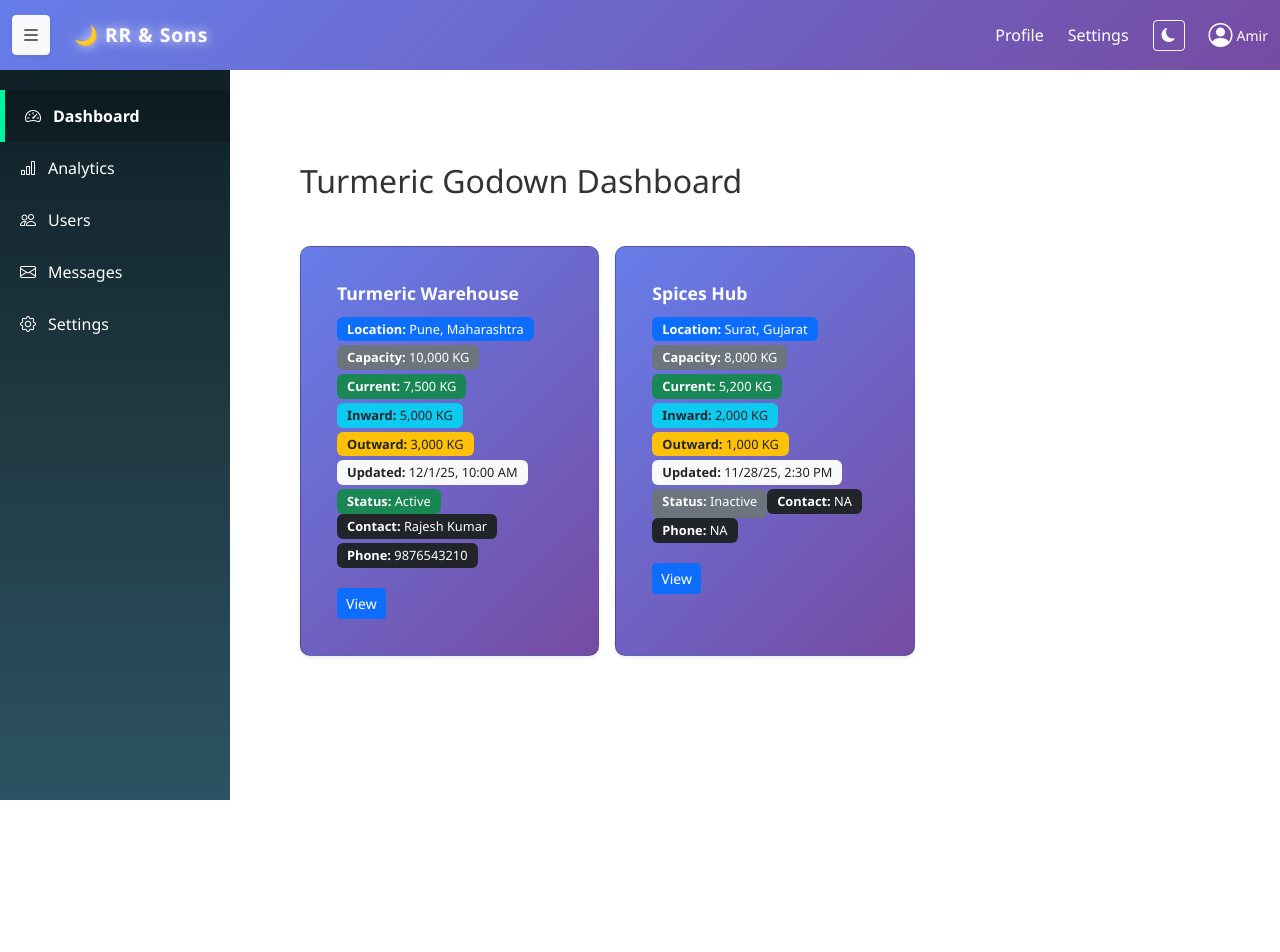
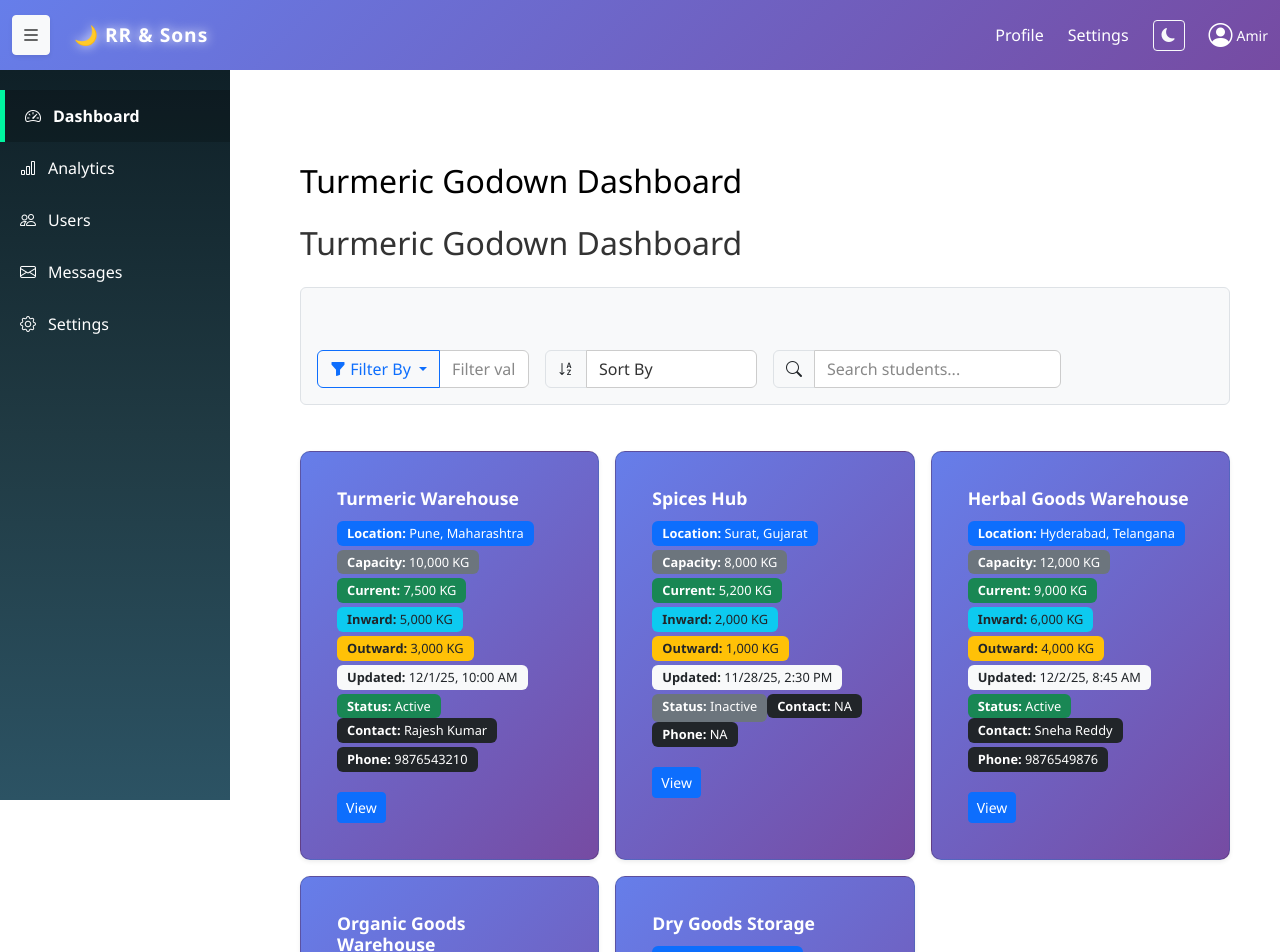
Before and after one commit to learningjsfor6m-ui/RR-turmeric-project, an Angular app: page / in a window 1280 px wide. Shown: the top 952 px of the page. Before the commit the page ends 800 px from the top, so only its background shows below. Built offline with nearby package versions, Linux system fonts and the light colour scheme.

Commit message:
#3 committing for.. 1.Added interpolation, 2.common filter component, 3.created pipe for filter.

```diff
--- a/package.json
+++ b/package.json
@@ -34,9 +34,14 @@
     "zone.js": "~0.15.0"
   },
   "devDependencies": {
+    "@angular-devkit/core": "^20.0.0",
+    "@angular-devkit/schematics": "^20.0.0",
     "@angular/build": "^20.0.0",
     "@angular/cli": "^20.0.0",
     "@angular/compiler-cli": "^20.0.0",
+    "@nx/angular": "22.1.3",
+    "@nx/workspace": "22.1.3",
+    "@schematics/angular": "^20.0.0",
     "@types/jasmine": "~5.1.0",
     "jasmine-core": "~5.1.0",
     "karma": "~6.4.0",
@@ -44,6 +49,7 @@
     "karma-coverage": "~2.2.0",
     "karma-jasmine": "~5.1.0",
     "karma-jasmine-html-reporter": "~2.1.0",
+    "nx": "22.1.3",
     "ts-node": "^10.9.2",
     "typescript": "~5.8.3"
   }
--- a/src/app/core/godown-service.service.ts
+++ b/src/app/core/godown-service.service.ts
@@ -37,6 +37,49 @@ export class GodownServiceService {
       lastUpdated: new Date('2025-11-28T14:30:00'), // Last updated on 28th Nov 2025
       status: 'inactive', // Godown is inactive
       // Optional fields omitted
+    },{
+      id: 3,
+      name: 'Herbal Goods Warehouse',
+      location: 'Hyderabad, Telangana',
+      description: 'test',
+      storage: 1,
+      capacity: 12000, // 12,000 KG
+      currentStock: 9000, // 9,000 KG available
+      inwardStock: 6000, // 6,000 KG received
+      outwardStock: 4000, // 4,000 KG shipped out
+      lastUpdated: new Date('2025-12-02T08:45:00'), // Last updated on 2nd Dec 2025
+      status: 'active', // Godown is active
+      contactPerson: 'Sneha Reddy', // Optional field (contact person)
+      contactNumber: '9876549876', // Optional field (contact number)
+    },
+    {
+      id: 4,
+      name: 'Organic Goods Warehouse',
+      location: 'Bangalore, Karnataka',
+      description: 'test',
+      storage: 1,
+      capacity: 15000, // 15,000 KG
+      currentStock: 13500, // 13,500 KG available
+      inwardStock: 7000, // 7,000 KG received
+      outwardStock: 2000, // 2,000 KG shipped out
+      lastUpdated: new Date('2025-11-25T17:15:00'), // Last updated on 25th Nov 2025
+      status: 'inactive', // Godown is inactive
+      // Optional fields omitted
+    },
+    {
+      id: 5,
+      name: 'Dry Goods Storage',
+      location: 'Delhi, Delhi',
+      description: 'test',
+      storage: 1,
+      capacity: 5000, // 5,000 KG
+      currentStock: 3200, // 3,200 KG available
+      inwardStock: 1500, // 1,500 KG received
+      outwardStock: 600, // 600 KG shipped out
+      lastUpdated: new Date('2025-12-05T09:30:00'), // Last updated on 5th Dec 2025
+      status: 'active', // Godown is active
+      contactPerson: 'Amit Sharma', // Optional field (contact person)
+      contactNumber: '9876554321', // Optional field (contact number)
     },
 
   ];
--- a/src/app/pages/main/analytics/analytics.component.html
+++ b/src/app/pages/main/analytics/analytics.component.html
@@ -2,10 +2,10 @@
 
     <!-- Banner -->
     <div class="banner mb-5">
-      <h1 class="fw-bold">Welcome to Your Analytics</h1>
+      <h1 class="fw-bold">{{headingOfPage}}</h1>
       <p class="mt-2">Track performance, users, sales, and real-time statistics easily.</p>
     </div>
-
+ <filter-header [compName] = "headingOfPage" (changeEvent)="selectedItem" (changeInput)="getText($event)"></filter-header>
     <!-- Analytics Cards -->
     <div class="row g-4">
 
--- a/src/app/pages/main/analytics/analytics.component.ts
+++ b/src/app/pages/main/analytics/analytics.component.ts
@@ -1,11 +1,18 @@
 import { Component } from '@angular/core';
+import { FilterHeaderComponent } from '../../shared/filter-header/filter-header.component';
 
 @Component({
   selector: 'analytics',
-  imports: [],
+  imports: [FilterHeaderComponent],
   templateUrl: './analytics.component.html',
   styleUrl: './analytics.component.scss'
 })
 export class AnalyticsComponent {
+headingOfPage:string= 'Welcome to Your Analytics'
+selectedItem:string=''
+
+
+getText(type:string){
 
 }
+}
--- a/src/app/pages/main/dashboard/dashboard.component.html
+++ b/src/app/pages/main/dashboard/dashboard.component.html
@@ -1,29 +1,36 @@
 <div class="container py-4">
-  <h2 class="mb-4">Turmeric Godown Dashboard</h2>
+  <h2 class="mb-4" [class]="isLoading ? 'colorRed':'colorBlack'">{{headingOfPage}}</h2>
 
+  <filter-header [compName] = "headingOfPage" (changeEvent)="selectedItem" (changeInput)="getText($event)"></filter-header>
   <!-- isLoading spinner -->
   <div *ngIf="isLoading" class="text-center my-5">
     <div class="spinner-border text-primary" role="status">
       <span class="visually-hidden">isLoading...</span>
     </div>
   </div>
+<!-- {{searchText}} -->
+  <!-- Godown cards -->
+  <section *ngIf="!isLoading">
 
-  <!-- Godown cards -->
-  <div class="row row-cols-1 row-cols-md-2 row-cols-lg-3 g-3" *ngIf="!isLoading">
-    <div class="col" *ngFor="let godown of godownDetails">
+    <div class="row row-cols-1 row-cols-md-2 row-cols-lg-3 g-3">
+
+      <div class="col" *ngFor="let godown of godownDetails | filter:searchText :selectedItem">
         <div class="card h-100 shadow-sm small-card">
           <div class="card-body">
             <h5 class="card-title">{{ godown.name }}</h5>
             <div class="d-flex flex-wrap">
               <span class="badge bg-primary me-2 mb-1">Location: <span class="fw-normal">{{ godown.location
                   }}</span></span>
-            <span class="badge bg-secondary me-2 mb-1">Capacity: <span class="fw-normal">{{ godown.capacity | number }}
+              <span class="badge bg-secondary me-2 mb-1">Capacity: <span class="fw-normal">{{ godown.capacity | number
+                  }}
                   KG</span></span>
-            <span class="badge bg-success me-2 mb-1">Current: <span class="fw-normal">{{ godown.currentStock | number }}
+              <span class="badge bg-success me-2 mb-1">Current: <span class="fw-normal">{{ godown.currentStock | number
+                  }}
                   KG</span></span>
               <span class="badge bg-info text-dark me-2 mb-1">Inward: <span class="fw-normal">{{ godown.inwardStock |
                   number }} KG</span></span>
-            <span class="badge bg-warning text-dark me-2 mb-1">Outward: <span class="fw-normal">{{ godown.outwardStock |
+              <span class="badge bg-warning text-dark me-2 mb-1">Outward: <span class="fw-normal">{{ godown.outwardStock
+                  |
                   number }} KG</span></span>
               <span class="badge bg-light text-dark me-2 mb-1">Updated: <span class="fw-normal">{{ godown.lastUpdated |
                   date:'short' }}</span></span>
@@ -46,4 +53,6 @@
         </div>
       </div>
     </div>
+  </section>
+
 </div>
--- a/src/app/pages/main/dashboard/dashboard.component.scss
+++ b/src/app/pages/main/dashboard/dashboard.component.scss
@@ -0,0 +1,6 @@
+.colorRed{
+  color: red;
+}
+.colorBlack{
+  color: black;
+}
--- a/src/app/pages/main/dashboard/dashboard.component.ts
+++ b/src/app/pages/main/dashboard/dashboard.component.ts
@@ -3,23 +3,30 @@ import { GodownServiceService } from '../../../core/godown-service.service';
 import { GodownDetails } from '../../../shared/godown-details/godown.interface';
 import { CommonModule } from '@angular/common';
 import { Router } from '@angular/router';
+import { FormsModule } from '@angular/forms';
+import { FilterPipe } from '../../../shared/pipes/filter.pipe';
+import { FilterHeaderComponent } from "../../shared/filter-header/filter-header.component";
 
 @Component({
   selector: 'dashboard',
-  imports: [CommonModule],
+  imports: [CommonModule, FormsModule, FilterPipe, FilterHeaderComponent],
   templateUrl: './dashboard.component.html',
   styleUrl: './dashboard.component.scss'
 })
 export class DashboardComponent {
   godownDetails:GodownDetails[]=[]
   isLoading:boolean = false
+  headingOfPage:string = 'Turmeric Godown Dashboard'
+  searchText:string = ''
+  selectedItem:string = ''
 constructor(private godownService:GodownServiceService,private router:Router){
 
 }
 
 ngOnInit(){
   this.isLoading =true
-  this.godownService.getGodowndetails().subscribe((res:GodownDetails[])=>{
+  setTimeout(()=>{
+    this.godownService.getGodowndetails().subscribe((res:GodownDetails[])=>{
     this.godownDetails= res
     console.log(res)
      this.isLoading =false
@@ -27,6 +34,7 @@ ngOnInit(){
 
      this.isLoading =false
   })
+  },1000)
 }
 
 gotoGodownPage(godown:GodownDetails){
@@ -34,4 +42,9 @@ console.log(godown)
 let godownId:number = godown.id
 this.router.navigate(['/stock-report', godownId]);
 }
+
+getText($event:string){
+  this.searchText = $event
+debugger
 }
+}
--- /dev/null
+++ b/src/app/pages/shared/filter-header/filter-header.component.html
@@ -0,0 +1,76 @@
+<!-- <div class="container mt-4"> -->
+
+  <!-- MAIN HEADER -->
+  <div class="d-flex align-items-center justify-content-between mb-3">
+    <h2 >{{compName}}</h2>
+
+    <!-- ACTION BUTTONS -->
+    <!-- <div class="btn-group">
+      <button class="btn btn-success">
+        <i class="bi bi-plus-lg"></i> Add Student
+      </button>
+      <button class="btn btn-outline-secondary">
+        <i class="bi bi-arrow-repeat"></i>
+      </button>
+      <button class="btn btn-outline-primary">
+        <i class="bi bi-download"></i> Export
+      </button>
+    </div> -->
+  </div>
+
+  <!-- SUB HEADER with FILTERS & SEARCH -->
+  <div class="bg-light border rounded p-3 mb-4">
+    <div class="row g-3 align-items-center">
+
+      <!-- FILTER DROPDOWN -->
+      <div class="col-md-3">
+        <div class="input-group">
+          <button class="btn btn-outline-primary dropdown-toggle" type="button"
+            id="filterDropdown" data-bs-toggle="dropdown" aria-expanded="false">
+            <i class="bi bi-funnel-fill"></i> Filter By {{setMessage}}
+          </button>
+
+          <ul class="dropdown-menu" aria-labelledby="filterDropdown">
+            <li><a class="dropdown-item" (click)="sendMessage('name','Name')"><i class="bi bi-person"></i> Name</a></li>
+            <li><a class="dropdown-item" (click)="sendMessage('','City')"><i class="bi bi-geo-alt"></i> City</a></li>
+            <li><a class="dropdown-item" (click)="sendMessage('','Status')"><i class="bi bi-check-circle"></i> Status</a></li>
+          </ul>
+
+          <input type="text" class="form-control" placeholder="Filter value..." [(ngModel)]="value" (ngModelChange)="updateValue($event)">
+        </div>
+      </div>
+
+      <!-- SORT DROPDOWN -->
+      <div class="col-md-3">
+        <div class="input-group">
+          <span class="input-group-text"><i class="bi bi-sort-alpha-down"></i></span>
+          <select class="form-select">
+            <option selected disabled>Sort By</option>
+            <option>Name (A → Z)</option>
+            <option>Name (Z → A)</option>
+            <option>Status</option>
+            <option>City</option>
+          </select>
+        </div>
+      </div>
+
+      <!-- SEARCH BAR -->
+      <div class="col-md-4">
+        <div class="input-group">
+          <span class="input-group-text"><i class="bi bi-search"></i></span>
+          <input type="text" class="form-control" placeholder="Search students...">
+        </div>
+      </div>
+
+      <!-- APPLY ACTION BUTTON -->
+      <!-- <div class="col-md-2 d-grid">
+        <button class="btn btn-primary">
+          <i class="bi bi-check2"></i> Apply
+        </button>
+      </div> -->
+
+    </div>
+  </div>
+
+
+<!-- </div> -->
--- /dev/null
+++ b/src/app/pages/shared/filter-header/filter-header.component.ts
@@ -0,0 +1,35 @@
+import { ChangeDetectionStrategy, Component, EventEmitter, Input, OnInit, Output } from '@angular/core';
+import { FormsModule } from '@angular/forms';
+
+@Component({
+  selector: 'filter-header',
+  imports: [FormsModule],
+  templateUrl: './filter-header.component.html',
+  styleUrl: './filter-header.component.scss',
+  changeDetection:ChangeDetectionStrategy.OnPush
+})
+export class FilterHeaderComponent implements OnInit {
+  @Input() compName: string = '';
+  @Input() filterName: string = '';
+  value = '';
+  @Output() changeEvent = new EventEmitter<string>();
+  @Output() changeInput = new EventEmitter<string>();
+  setMessage: string='';
+
+  constructor() {}
+
+  ngOnInit() {
+    console.log(this.filterName);
+  }
+
+  sendMessage(name: string,type:string) {
+    this.setMessage = type
+    this.changeEvent.emit(name);
+  }
+
+  updateValue(newValue: string) {
+    debugger
+    this.value = newValue;
+    this.changeInput.emit(newValue);
+  }
+}
--- /dev/null
+++ b/src/app/shared/pipes/filter.pipe.ts
@@ -0,0 +1,29 @@
+import { Pipe, PipeTransform } from '@angular/core';
+
+@Pipe({
+  name: 'filter',
+  pure: true
+})
+export class FilterPipe implements PipeTransform {
+
+  transform(items: any[], searchText: string, propertyName?: string): any[]  {
+   // debugger
+     if (!items || !searchText) {
+          return items;
+        }
+        searchText = searchText.toLowerCase();
+
+        return items.filter(item => {
+          if (propertyName) {
+            return item[propertyName].toLowerCase().includes(searchText);
+          } else {
+            // Filter across all string properties if no specific property is given
+            return Object.keys(item).some(key =>
+              typeof item[key] === 'string' && item[key].toLowerCase().includes(searchText)
+            );
+          }
+        });
+
+  }
+
+}
```
Also changed, not shown: src/app/pages/shared/filter-header/filter-header.component.scss (added), 2 other files (tests, documents, lock files or other folders). Lines whose indentation alone changed are shown as unchanged.
